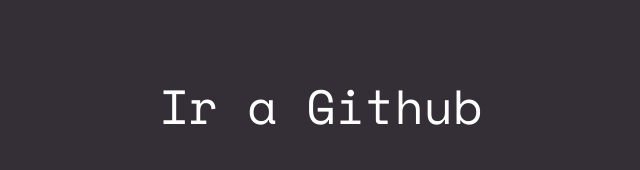
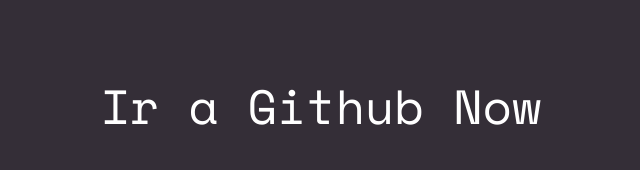
Before and after one commit to Conifollert/DesafioBrunching, a plain HTML site: page index.html in a window 1280 px wide. Shown: the top 170 px of the page, without its empty margins (319-959 px from the left). Drawn offline with nearby package versions, Linux system fonts and the light colour scheme.

Commit message:
se agrego un now

```diff
--- a/index.html
+++ b/index.html
@@ -10,7 +10,7 @@
 </head>
 <body>
   <div class="container">
-    <h1>Ir a Github</h1>
+    <h1>Ir a Github Now</h1>
     <a href="https://github.com/">
       <img src="assets/img/catgit.png" alt="octocat">
     </a>
```
